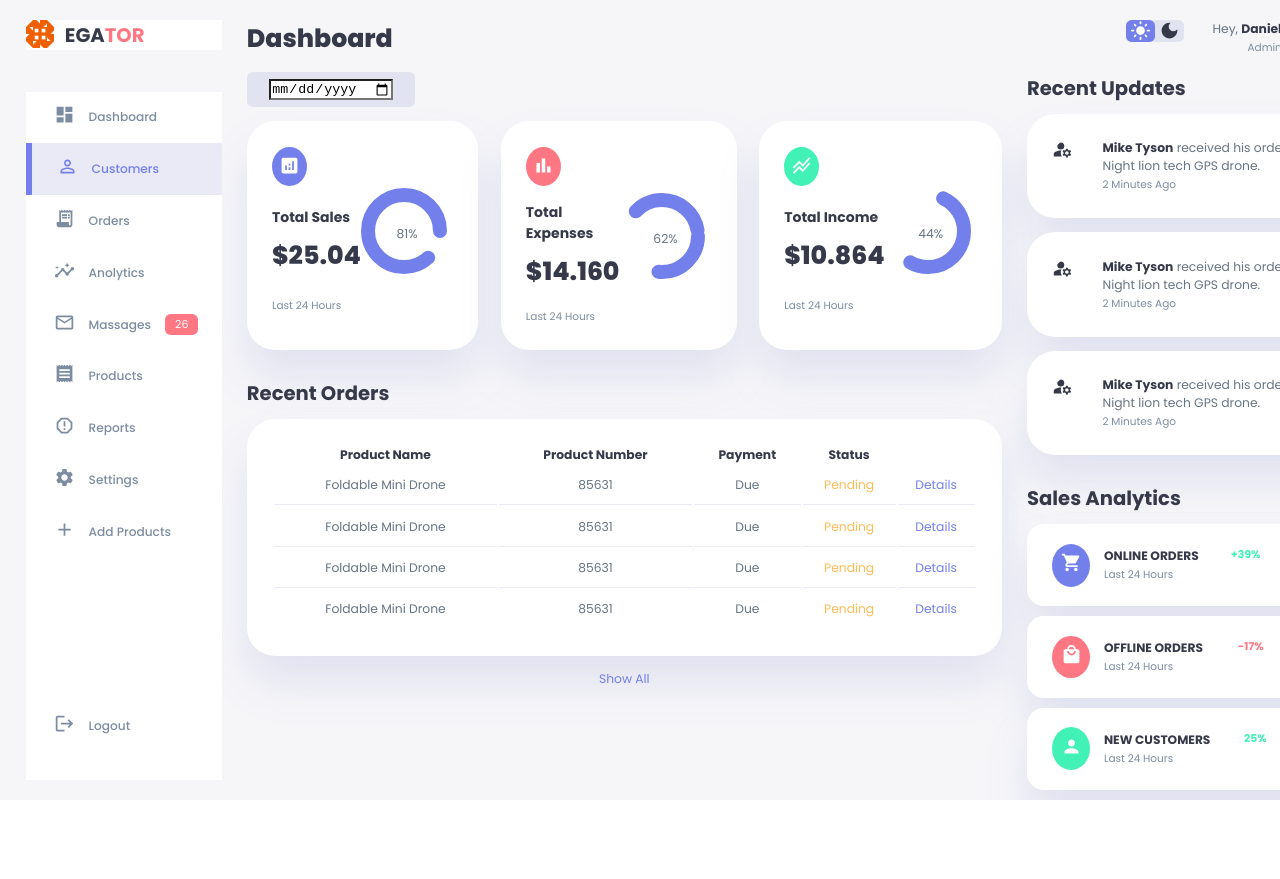
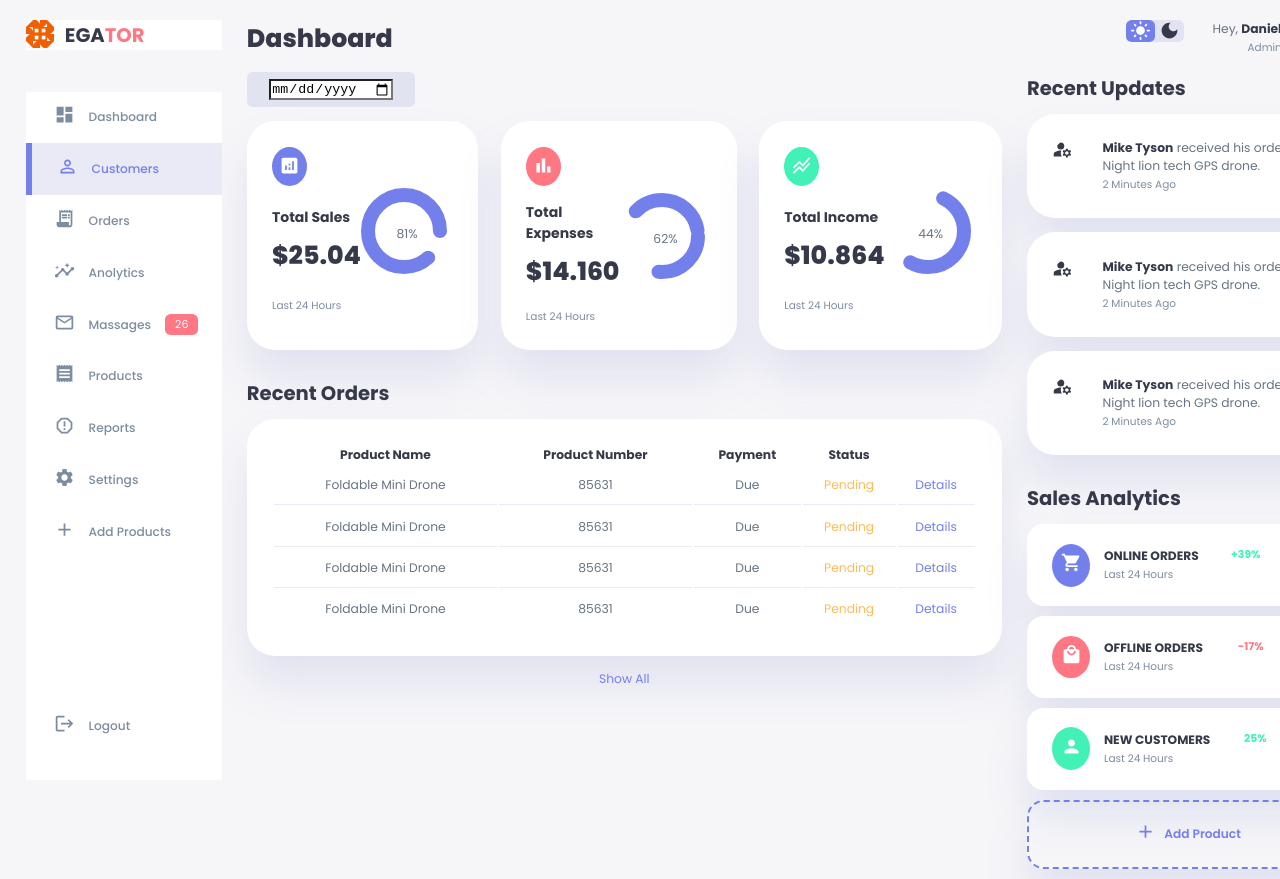
Before and after one commit to hasanalit/Egator, a React (Create React App) app: page / in a window 1280 px wide. Before the commit the page ends 800 px from the top, so only its background shows below. Built offline with nearby package versions, Linux system fonts and the light colour scheme.

Commit message:
width-margin-promise

```diff
--- a/src/App.css
+++ b/src/App.css
@@ -41,8 +41,8 @@ html {
 }
 
 #root {
-    width: 100vw;
-    height: 100vh;
+    /* width: 100vw; */
+    /* height: 100vh; */
     font-family: Poppins, sans-serif;
     font-size: 0.88rem;
     background: var(--color-background);
--- a/src/Components/Menu.jsx
+++ b/src/Components/Menu.jsx
@@ -148,7 +148,7 @@ aside .sidebar a span {
 aside .sidebar a:last-child {
   position: absolute;
   bottom: 2rem;
-  width: 100%;
+  width: 96%;
 }
 
 aside .sidebar a.active {
--- a/src/index.jsx
+++ b/src/index.jsx
@@ -1,10 +1,10 @@
 import React from 'react';
 import ReactDOM from 'react-dom';
-import App from './App';
+import App from './App'
 
 ReactDOM.render(
   <React.StrictMode>
-      <App />
+    <App />
   </React.StrictMode>,
   document.getElementById('root')
 );
```
